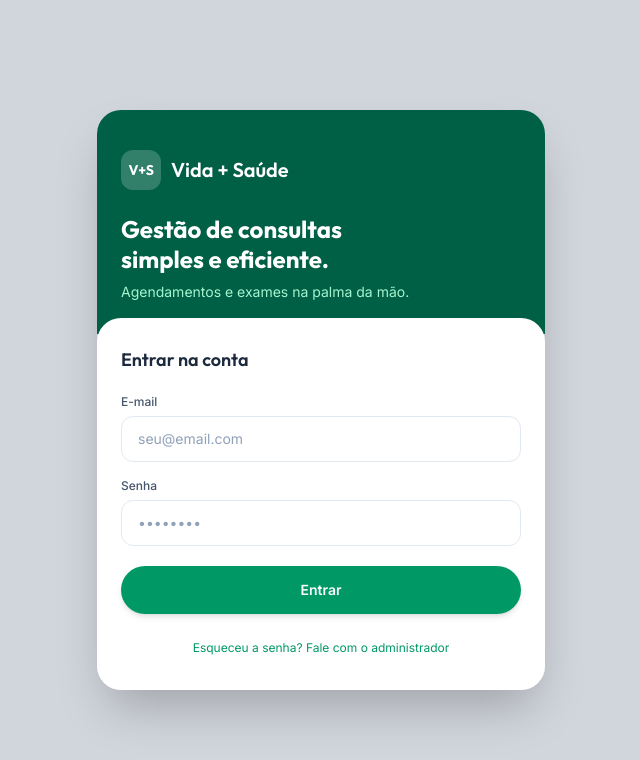
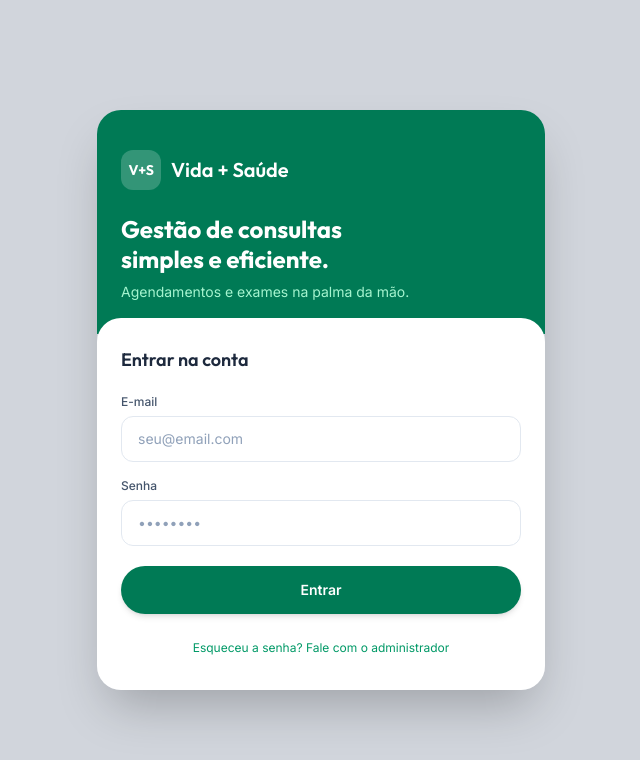
Before and after one commit to v21sobral/frontenmaisbackendanderson, a React (Vite) app: page / in a window 1280 px wide. Shown: the top 760 px of the page, without its empty margins (319-959 px from the left). Built offline with nearby package versions, Linux system fonts and the light colour scheme.

Commit message:
Change background and button colors in Login component

```diff
--- a/src/pages/Login.tsx
+++ b/src/pages/Login.tsx
@@ -37,7 +37,7 @@ export default function Login({ onLogin }: Props) {
     <div className="min-h-[100dvh] bg-slate-50 md:bg-gray-300 flex flex-col md:items-center md:justify-center" style={{ fontFamily: "'Inter', sans-serif" }}>
       <div className="w-full max-w-md mx-auto md:rounded-3xl md:overflow-hidden md:shadow-2xl flex flex-col flex-1 md:flex-none">
         {/* Top hero */}
-        <div className="bg-emerald-800 px-6 pt-14 pb-10 md:pt-10 md:pb-8">
+        <div className="bg-emerald-700 px-6 pt-14 pb-10 md:pt-10 md:pb-8">
           <div className="flex items-center gap-2.5 mb-6">
             <div className="w-10 h-10 rounded-xl bg-white/20 flex items-center justify-center">
               <span className="text-white text-sm font-bold tracking-tight" style={{ fontFamily: "Outfit, sans-serif" }}>V+S</span>
@@ -62,7 +62,7 @@ export default function Login({ onLogin }: Props) {
                 value={email}
                 onChange={(e) => { setEmail(e.target.value); setError(""); }}
                 placeholder="seu@email.com"
-                className="w-full px-4 py-3 border border-slate-200 rounded-xl text-sm text-slate-800 placeholder-slate-400 focus:outline-none focus:ring-2 focus:ring-emerald-500 focus:border-transparent"
+                className="w-full px-4 py-3 border border-slate-200 rounded-xl text-sm text-slate-800 placeholder-slate-400 focus:outline-none focus:ring-2 focus:ring--500 focus:border-transparent"
               />
             </div>
             <div>
@@ -72,7 +72,7 @@ export default function Login({ onLogin }: Props) {
                 value={password}
                 onChange={(e) => { setPassword(e.target.value); setError(""); }}
                 placeholder="••••••••"
-                className="w-full px-4 py-3 border border-slate-200 rounded-xl text-sm text-slate-800 placeholder-slate-400 focus:outline-none focus:ring-2 focus:ring-emerald-500 focus:border-transparent"
+                className="w-full px-4 py-3 border border-slate-200 rounded-xl text-sm text-slate-800 placeholder-slate-400 focus:outline-none focus:ring-2 focus:ring--500 focus:border-transparent"
               />
             </div>
             {error && (
@@ -80,7 +80,7 @@ export default function Login({ onLogin }: Props) {
             )}
             <button
               type="submit"
-              className="w-full bg-emerald-600 hover:bg-emerald-700 active:bg-emerald-800 text-white font-semibold py-3.5 rounded-full text-sm transition-all shadow-md hover:shadow-lg hover:-translate-y-0.5 mt-1"
+              className="w-full bg-emerald-700 hover:bg-emerald-800 active:bg-emerald-900 text-white font-semibold py-3.5 rounded-full text-sm transition-all shadow-md hover:shadow-lg hover:-translate-y-0.5 mt-1"
             >
               Entrar
             </button>
```
